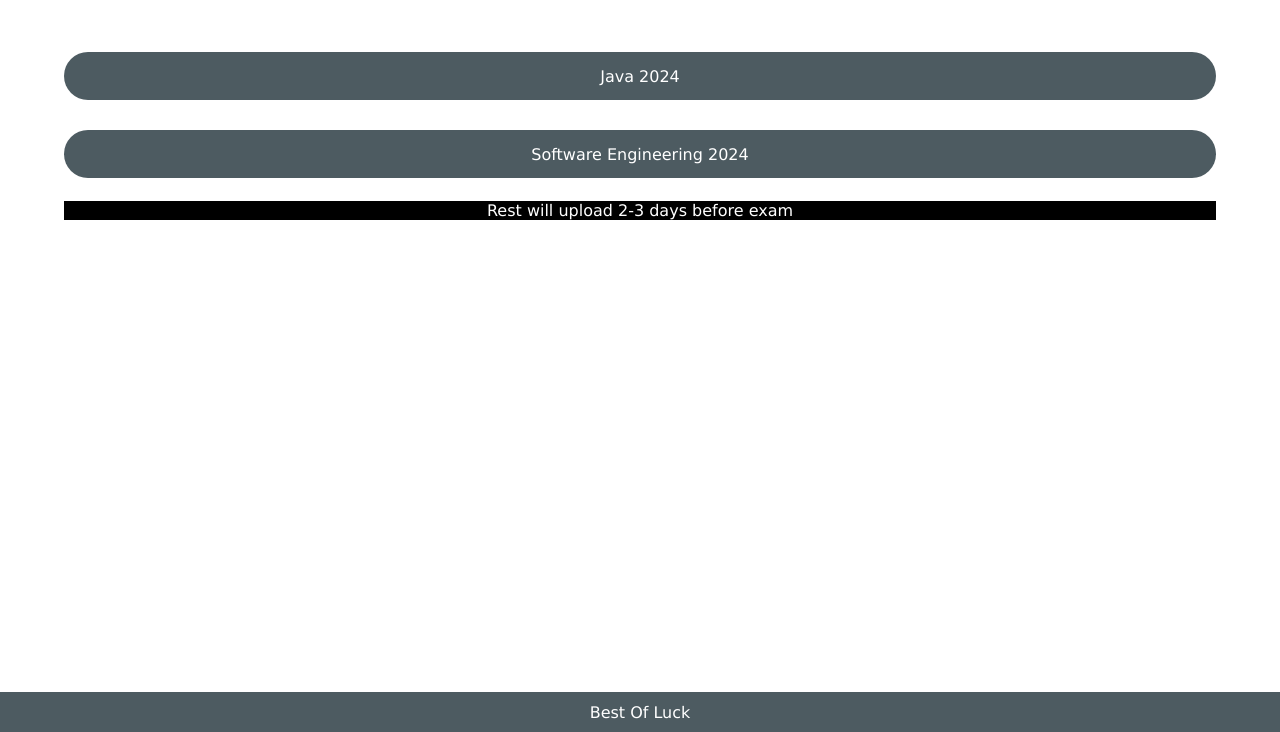
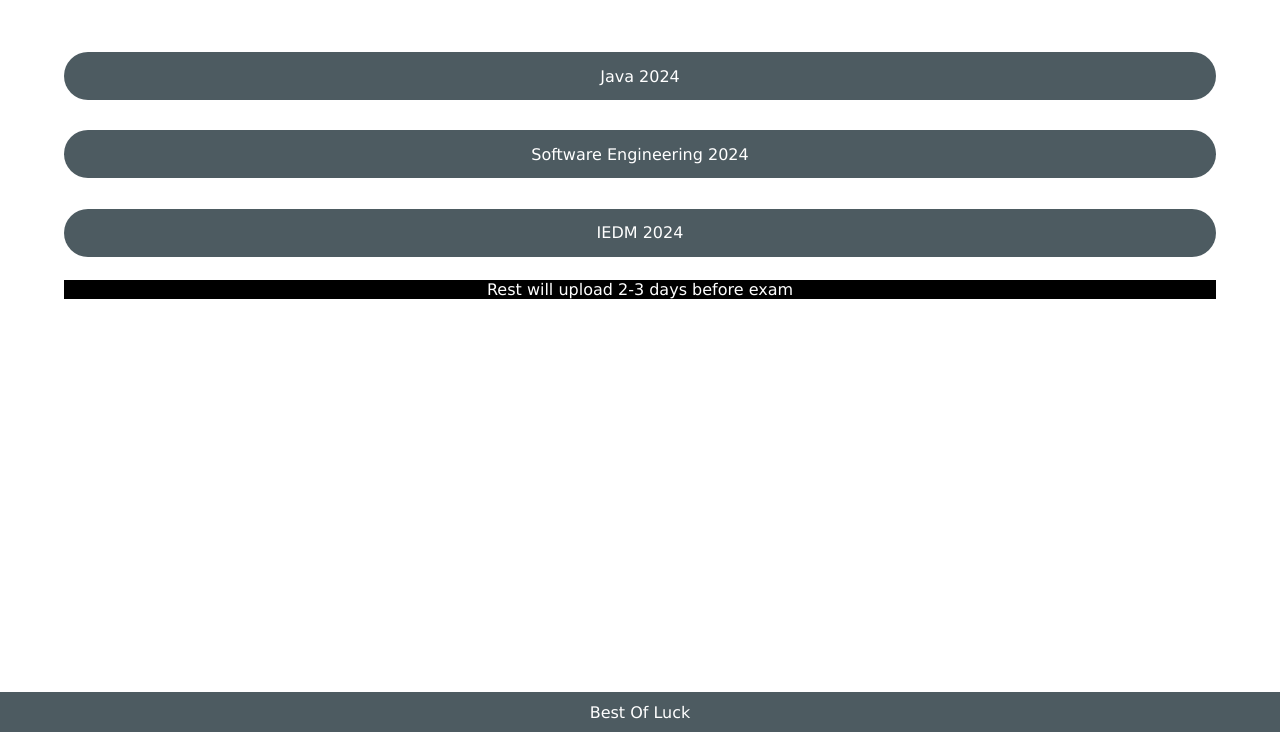
Before and after one commit to bhavishya556/Sem4, a plain HTML site: page index.html in a window 1280 px wide. Shown: the part 100-832 px from the top of the page. Drawn offline with Linux system fonts and the light colour scheme.

Commit message:
Update index.html

```diff
--- a/index.html
+++ b/index.html
@@ -31,6 +31,9 @@
           <div class="sem3 sem"><a target="_blank" class="sem-link" href="https://drive.google.com/file/d/17YbLVgWi7LVeQ8VQ12VTgSw5z-1pI3zd/view?usp=sharing">Software Engineering 2024</a></div>
 
 
+          <div class="sem3 sem"><a target="_blank" class="sem-link" href="https://drive.google.com/file/d/1fuxiOR1MQskSfM0v7Z1zDGY8gjGUGCcM/view?usp=sharing">IEDM 2024</a></div>
+
+
 
         </div>
 
```
